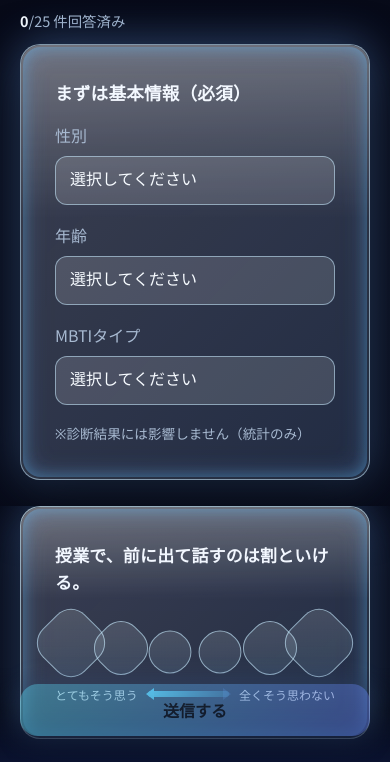
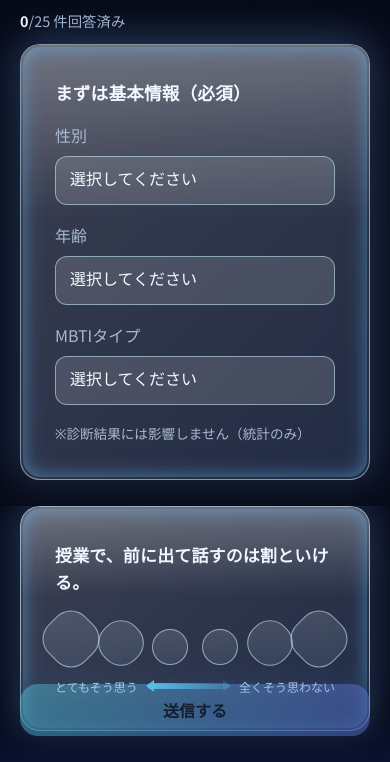
Before and after one commit to cypheroneinc-oss/cb-bot-server, a website with bundled scripts: page bot_server/liff/index.html in a window 390 px wide. Shown: the part 82-844 px from the top of the page. Built offline with nearby package versions, Linux system fonts and the light colour scheme.

Commit message:
Update app.css

```diff
--- a/bot_server/liff/assets/app.css
+++ b/bot_server/liff/assets/app.css
@@ -79,7 +79,7 @@ button { font-family: inherit; }
     0 22px 58px rgba(0,0,0,0.55),   /* 下方向の重量感（強） */
     0 0 44px rgba(110,170,255,0.45);/* 外周ブルーグロー（強） */
   padding: 34px;                    /* ゆったり */
-  margin-bottom: 72px;              /* 設問同士の間隔 さらに広く */
+  margin-bottom: 112px;              /* 設問同士の間隔 さらに広く */
   transform: translateY(0);
   transition: transform .25s ease, box-shadow .25s ease, background .25s ease, border-color .25s ease;
 }
@@ -171,9 +171,9 @@ button { font-family: inherit; }
 .likert-option.size-medium .likert-diamond { --likert-size: 54px; }
 .likert-option.size-small .likert-diamond { --likert-size: 46px; }
 @media (max-width: 767px) {
-  .likert-option.size-large .likert-diamond { --likert-size: 60px; }
-  .likert-option.size-medium .likert-diamond { --likert-size: 50px; }
-  .likert-option.size-small .likert-diamond { --likert-size: 42px; }
+  .likert-option.size-large .likert-diamond { --likert-size: 52px; }
+  .likert-option.size-medium .likert-diamond { --likert-size: 44px; }
+  .likert-option.size-small .likert-diamond { --likert-size: 36px; }
 }
 
 /* 目盛バー */
```
